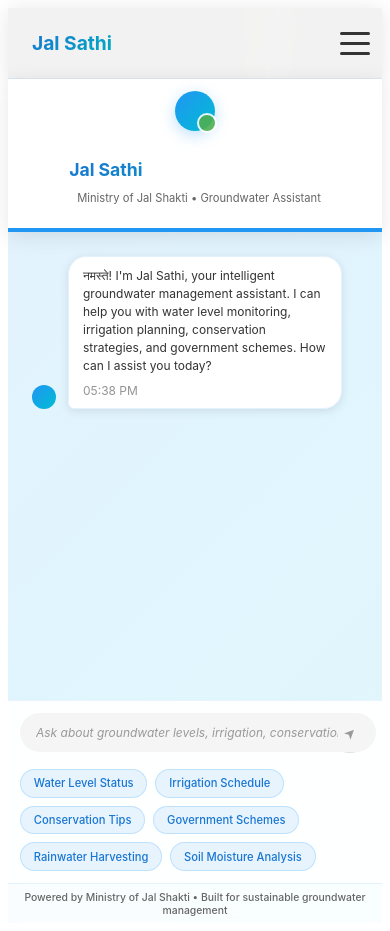
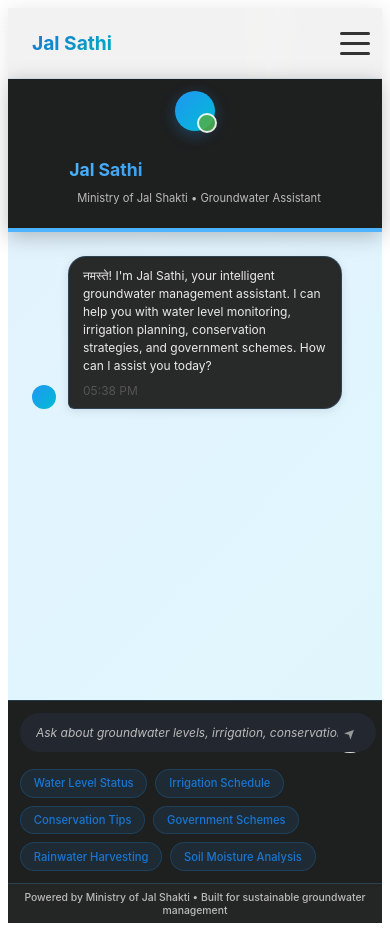
Before and after one commit to rutviktayde/INGRES, a React (Vite) app in the folder FrontEnd/: page /chat in a window 390 px wide. Built offline with nearby package versions, Linux system fonts and the light colour scheme.

Commit message:
Refactor chat component styles for improved dark theme consistency and responsiveness

```diff
--- a/FrontEnd/src/components/ChatFooter.css
+++ b/FrontEnd/src/components/ChatFooter.css
@@ -3,10 +3,10 @@
   text-align: center;
   padding: 0.75rem;
   font-size: 0.75rem;
-  color: #666;
-  background: rgba(255, 255, 255, 0.8);
+  color: #bbbbbb;
+  background: rgba(20, 20, 20, 0.92);
   backdrop-filter: blur(5px);
-  border-top: 1px solid rgba(33, 150, 243, 0.1);
+  border-top: 1px solid #4db5ff33;
   flex-shrink: 0;
 }
 
--- a/FrontEnd/src/components/ChatHeader.css
+++ b/FrontEnd/src/components/ChatHeader.css
@@ -4,7 +4,7 @@
   display: flex;
   flex-direction: column;
   background: linear-gradient(135deg, #e3f2fd 0%, #e1f5fe 50%, #e0f7fa 100%);
-  font-family: 'Inter', 'Segoe UI', 'Roboto', sans-serif;
+  font-family: "Inter", "Segoe UI", "Roboto", sans-serif;
 }
 
 /* Chat Main Container */
@@ -82,9 +82,9 @@
 
 /* Chat Header Styles */
 .chat-header {
-  background: white;
-  box-shadow: 0 4px 20px rgba(0, 0, 0, 0.1);
-  border-bottom: 4px solid #2196f3;
+  background: rgba(20, 20, 20, 0.95);
+  box-shadow: 0 4px 20px rgba(0, 0, 0, 0.25);
+  border-bottom: 4px solid #4db5ff;
   position: sticky;
   top: 0;
   z-index: 100;
@@ -127,8 +127,13 @@
 }
 
 @keyframes float {
-  0%, 100% { transform: translateY(0px); }
-  50% { transform: translateY(-3px); }
+  0%,
+  100% {
+    transform: translateY(0px);
+  }
+  50% {
+    transform: translateY(-3px);
+  }
 }
 
 .status-indicator {
@@ -144,9 +149,15 @@
 }
 
 @keyframes pulse {
-  0% { opacity: 1; }
-  50% { opacity: 0.5; }
-  100% { opacity: 1; }
+  0% {
+    opacity: 1;
+  }
+  50% {
+    opacity: 0.5;
+  }
+  100% {
+    opacity: 1;
+  }
 }
 
 .header-info {
@@ -157,7 +168,7 @@
 .bot-title {
   font-size: 1.5rem;
   font-weight: 700;
-  background: linear-gradient(135deg, #1976d2, #00acc1);
+  background: linear-gradient(135deg, #4db5ff, #1976d2);
   -webkit-background-clip: text;
   -webkit-text-fill-color: transparent;
   background-clip: text;
@@ -168,7 +179,7 @@
 }
 
 .bot-subtitle {
-  color: #666;
+  color: #bbbbbb;
   font-size: 0.875rem;
   display: flex;
   align-items: center;
@@ -188,7 +199,7 @@
   align-items: center;
   gap: 0.5rem;
   font-size: 0.875rem;
-  color: #666;
+  color: #bbbbbb;
   flex-shrink: 0;
 }
 
--- a/FrontEnd/src/components/ChatInput.css
+++ b/FrontEnd/src/components/ChatInput.css
@@ -1,8 +1,8 @@
 /* Chat Input Styles */
 .input-area {
-  background: rgba(255, 255, 255, 0.95);
+  background: rgba(20, 20, 20, 0.95);
   backdrop-filter: blur(10px);
-  border-top: 1px solid rgba(33, 150, 243, 0.1);
+  border-top: 1px solid #4db5ff33;
   padding: 1.5rem;
   flex-shrink: 0;
 }
@@ -24,7 +24,8 @@
   width: 100%;
   padding: 0.875rem 1.125rem;
   padding-right: 3rem;
-  background: #f5f5f5;
+  background: #23272f;
+  color: #eaeaea;
   border: 2px solid transparent;
   border-radius: 2rem;
   font-size: 0.875rem;
@@ -34,13 +35,13 @@
 }
 
 .message-input:focus {
-  border-color: #2196f3;
-  background: white;
-  box-shadow: 0 0 0 3px rgba(33, 150, 243, 0.1);
+  border-color: #4db5ff;
+  background: #23272f;
+  box-shadow: 0 0 0 3px #4db5ff22;
 }
 
 .message-input::placeholder {
-  color: #999;
+  color: #bbbbbb;
   font-style: italic;
 }
 
@@ -74,9 +75,9 @@
 }
 
 .send-button.active {
-  background: linear-gradient(135deg, #2196f3, #00bcd4);
-  color: white;
-  box-shadow: 0 4px 15px rgba(33, 150, 243, 0.3);
+  background: linear-gradient(135deg, #4db5ff, #1976d2);
+  color: #121212;
+  box-shadow: 0 4px 15px #4db5ff33;
 }
 
 .send-button.active:hover {
--- a/FrontEnd/src/components/ChatMessage.css
+++ b/FrontEnd/src/components/ChatMessage.css
@@ -79,15 +79,15 @@
 }
 
 .message-bubble.user {
-  background: linear-gradient(135deg, #2196f3, #00bcd4);
-  color: white;
+  background: linear-gradient(135deg, #4db5ff, #1976d2);
+  color: #121212;
   border-bottom-right-radius: 0.375rem;
 }
 
 .message-bubble.bot {
-  background: white;
-  color: #333;
-  border: 1px solid #e3f2fd;
+  background: rgba(30, 30, 30, 0.95);
+  color: #eaeaea;
+  border: 1px solid #4db5ff33;
   border-bottom-left-radius: 0.375rem;
 }
 
@@ -116,11 +116,11 @@
 /* Typing Indicator */
 .typing-bubble {
   padding: 1rem 1.25rem;
-  background: white;
-  border: 1px solid #e3f2fd;
+  background: rgba(30, 30, 30, 0.95);
+  border: 1px solid #4db5ff33;
   border-radius: 1.125rem;
   border-bottom-left-radius: 0.375rem;
-  box-shadow: 0 2px 10px rgba(0, 0, 0, 0.1);
+  box-shadow: 0 2px 10px #4db5ff11;
 }
 
 .typing-indicator {
@@ -137,12 +137,20 @@
   animation: typing 1.4s infinite ease-in-out;
 }
 
-.typing-dot:nth-child(1) { animation-delay: -0.32s; }
-.typing-dot:nth-child(2) { animation-delay: -0.16s; }
-.typing-dot:nth-child(3) { animation-delay: 0s; }
+.typing-dot:nth-child(1) {
+  animation-delay: -0.32s;
+}
+.typing-dot:nth-child(2) {
+  animation-delay: -0.16s;
+}
+.typing-dot:nth-child(3) {
+  animation-delay: 0s;
+}
 
 @keyframes typing {
-  0%, 80%, 100% {
+  0%,
+  80%,
+  100% {
     transform: scale(0.8);
     opacity: 0.5;
   }
```
Also changed, not shown: FrontEnd/src/components/ChatWindow.css (added, +77 -0 lines).
